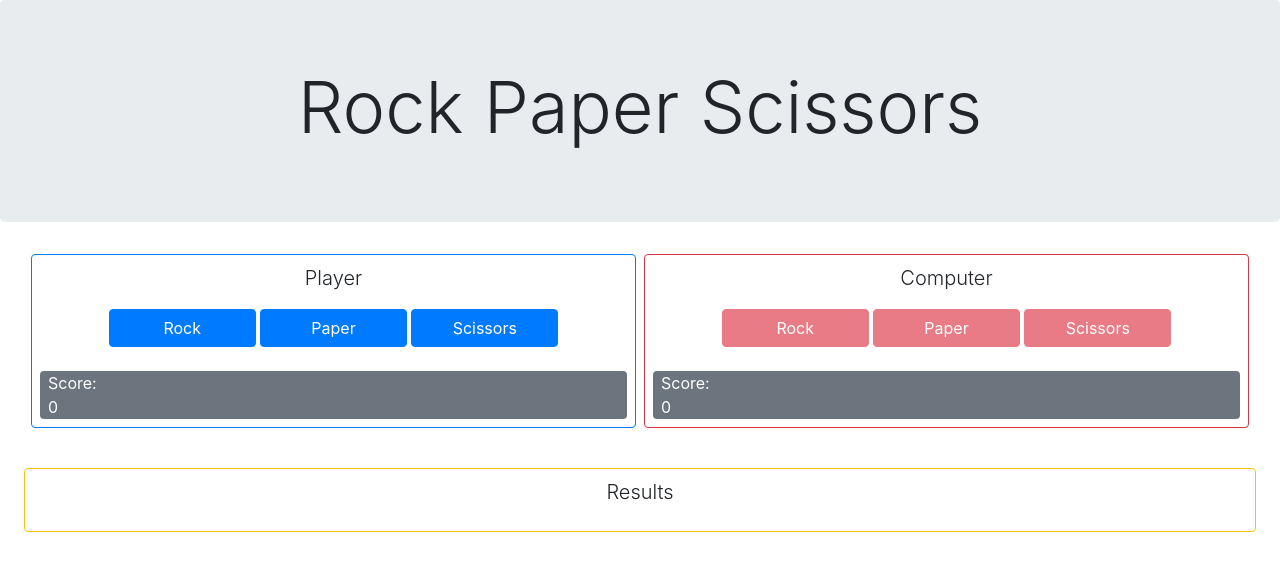
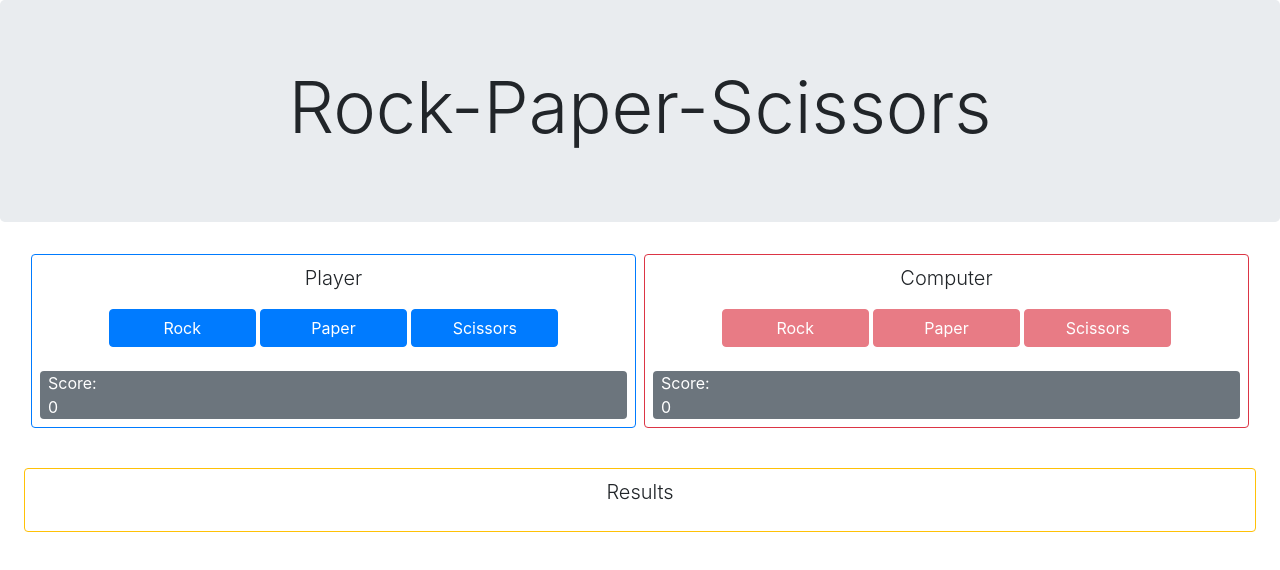
Before and after one commit to joshuathomas2/RockPaperScissors, a plain HTML site: page index.html in a window 1280 px wide. Drawn offline with nearby package versions, Linux system fonts and the light colour scheme.

Commit message:
Changed Rock Paper Scissors to Rock-Paper-Scissors

```diff
--- a/index.html
+++ b/index.html
@@ -8,7 +8,7 @@
 </head>
 <body>
     <div class="jumbotron" id="jumbotron">
-        <h1 class="display-3 text-center">Rock Paper Scissors</h1>
+        <h1 class="display-3 text-center">Rock-Paper-Scissors</h1>
     </div>
 
     <div class="container-fluid">
```
